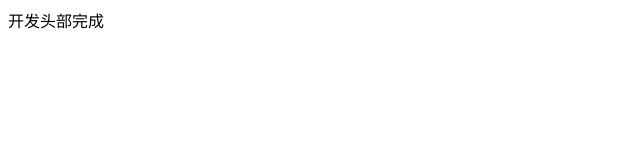
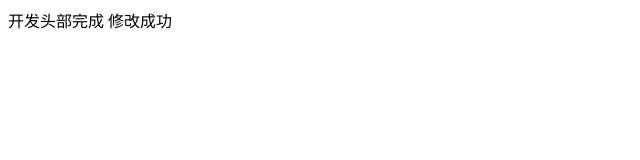
Before and after one commit to liyingnanyy/taobao, a plain HTML site: page index.html in a window 1280 px wide. Shown: the whole page, without its empty margins (0-640 px from the left). Drawn offline with Linux system fonts and the light colour scheme.

Commit message:
bug修改成功

```diff
--- a/index.html
+++ b/index.html
@@ -7,6 +7,7 @@
     <title>Document</title>
 </head>
 <body>
-    <header>开发头部完成</header>
+    <header>开发头部完成 修改成功</header>
+
 </body>
 </html>
```
